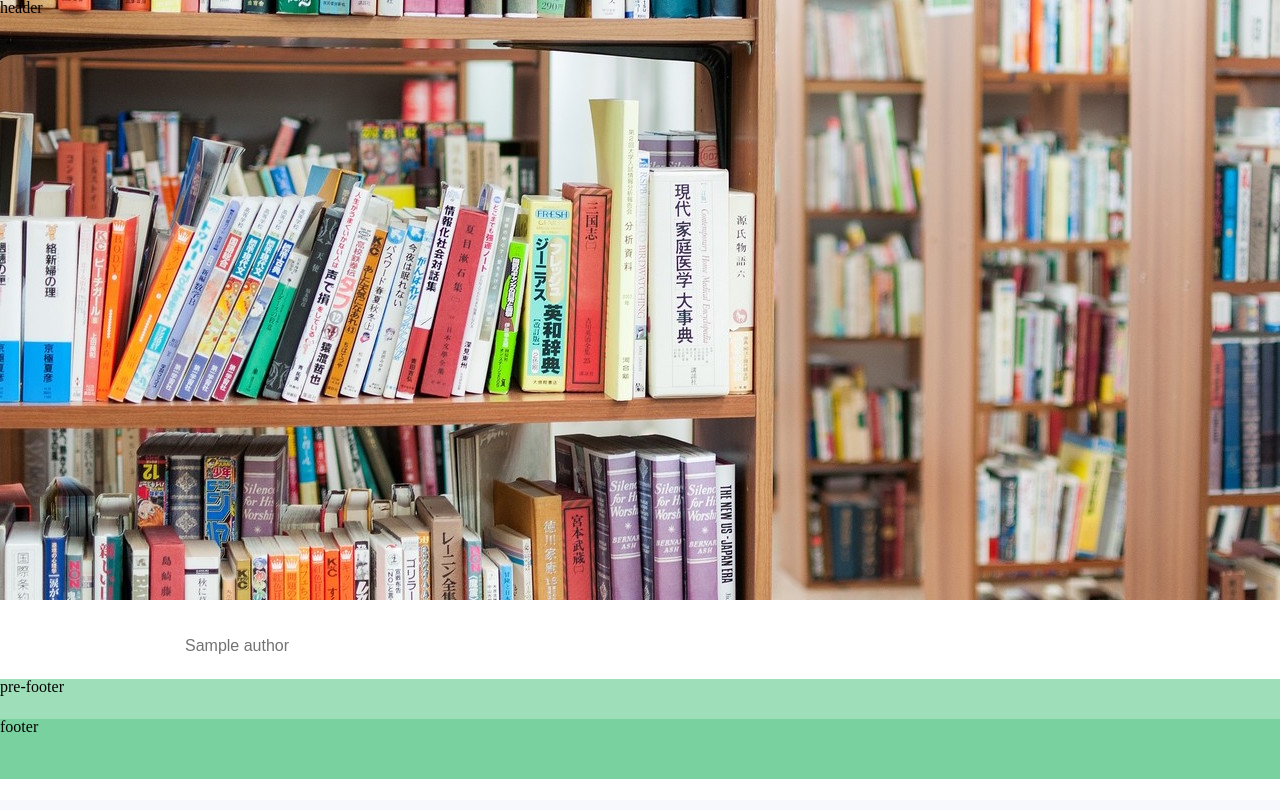
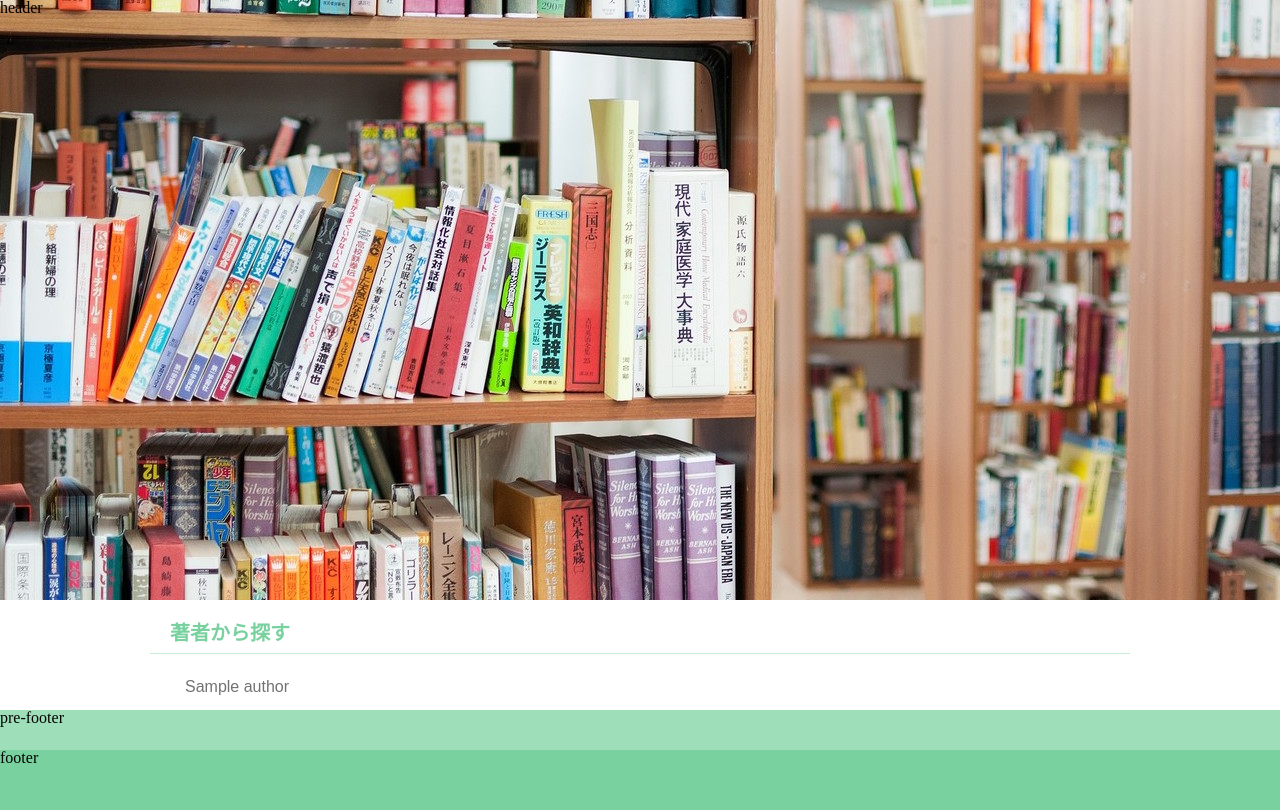
Before and after one commit to nanakenashi/book_search, a Flask app: page / in a window 1280 px wide. Before the commit the page ends 779 px from the top, so only its background shows below. Run offline with Flask 2, Linux system fonts and the light colour scheme; tables that the repository leaves empty hold one stand-in row (values such as "Sample post").

Commit message:
Changed layout

```diff
--- /dev/null
+++ b/src/static/css/author.css
@@ -0,0 +1,5 @@
+@charset "utf-8";
+
+.description {
+  margin: 10px;
+}
--- a/src/static/css/authors.css
+++ b/src/static/css/authors.css
@@ -1,7 +1,7 @@
 @charset "utf-8";
 
 .list {
-  padding: 10px 20px;
+  padding: 0px 20px;
 }
 
 .list ul {
--- a/src/static/css/layout.css
+++ b/src/static/css/layout.css
@@ -47,6 +47,19 @@ footer {
   clear: both;
 }
 
-li {
+h1, h2, p, li {
   font-family: 'Noto Sans Japanese', sans-serif;
 }
+
+h1 {
+  font-size: 20pt;
+  margin-bottom: 20px;
+}
+
+h2 {
+  font-size: 15pt;
+  color: #78d19e;
+  border-bottom: #c4ecd5 1px solid;
+  padding: 10px 20px;
+  margin-bottom: 20px;
+}
--- a/src/templates/authors.html
+++ b/src/templates/authors.html
@@ -9,6 +9,8 @@
 {% endblock%}
 
 {% block main_contents %}
+
+  <h2>著者から探す</h2>
 
   <div class="list">
     <ul>
```
Also changed, not shown: src/templates/author.html (+14 -4 lines), src/static/image/eyecatch.png (deleted).
